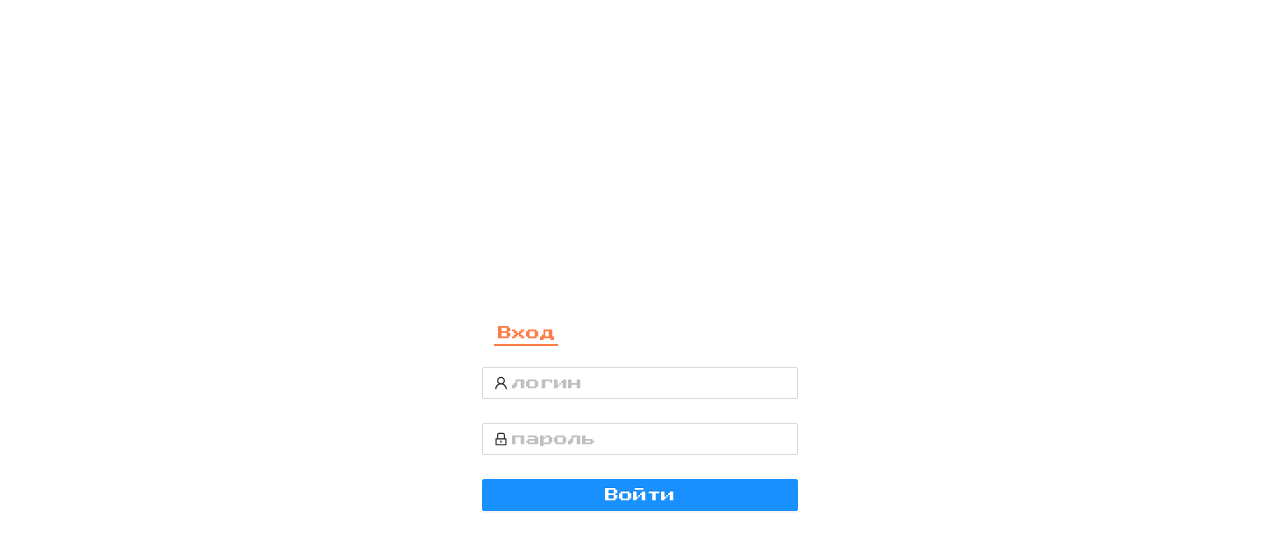
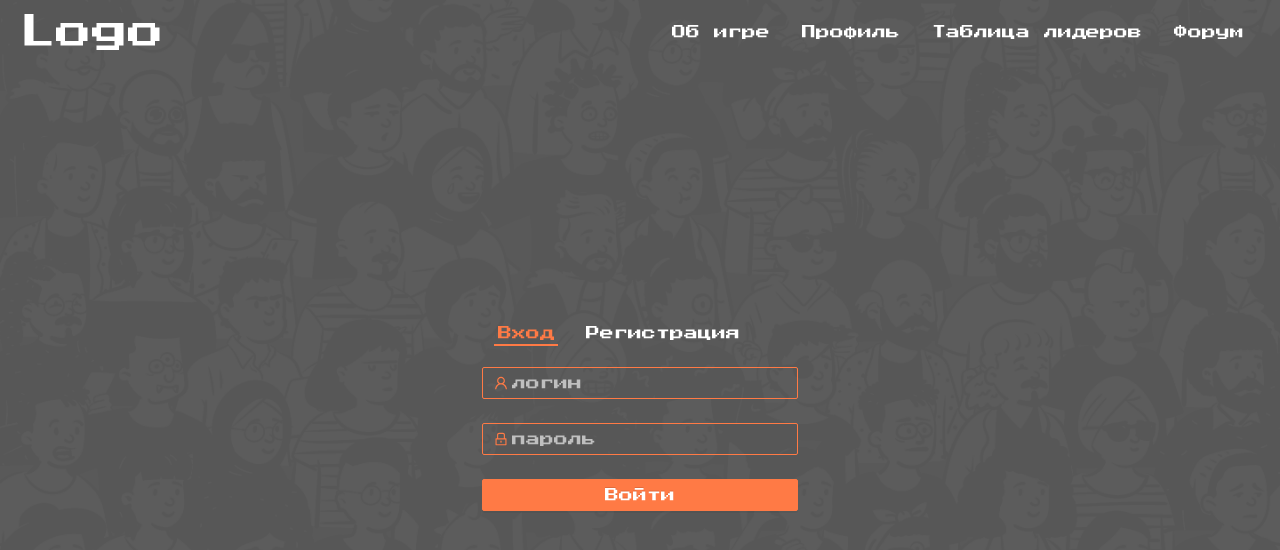
Before and after one commit to canvas-react-game/beatemup, a React app: page /signin in a window 1280 px wide. Shown: the top 550 px of the page. Built offline with nearby package versions, Linux system fonts and the light colour scheme.

Commit message:
Resolve merge conflicts

```diff
--- a/src/App/App.module.scss
+++ b/src/App/App.module.scss
@@ -4,6 +4,6 @@
   font-family: "Press Start 2P", cursive;
   font-size: 16px;
   text-align: center;
-  background: variables.$secondary url("../../assets/images/background.png") no-repeat center center cover;
+  background: variables.$secondary url("../../assets/images/background.png") no-repeat center center/cover;
   height: 100vh;
 }
--- a/src/components/Button/Button.module.scss
+++ /dev/null
@@ -1,39 +0,0 @@
-@use "./src/styles/variables.module.scss" as variables;
-
-button {
-  &:global(.ant-btn-text) {
-    color: white;
-
-    &:hover {
-      color: variables.$primary;
-    }
-
-    &:active {
-      color: darken(variables.$primary, 10%);
-    }
-
-    &:focus {
-      color: darken(variables.$primary, 10%);
-    }
-  }
-
-  &:global(.ant-btn-primary) {
-    border-color: variables.$primary;
-    background-color: variables.$primary;
-
-    &:hover {
-      background: darken(variables.$primary, 10%);
-      border-color: darken(variables.$primary, 10%);
-    }
-
-    &:active {
-      background: darken(variables.$primary, 10%);
-      border-color: darken(variables.$primary, 10%);
-    }
-
-    &:focus {
-      background: darken(variables.$primary, 10%);
-      border-color: darken(variables.$primary, 10%);
-    }
-  }
-}
--- a/src/components/Header/Header.view.tsx
+++ b/src/components/Header/Header.view.tsx
@@ -10,8 +10,8 @@ interface Props {
 }
 
 const mainRoute = appRoutes.main.path;
-const signInRoute = appRoutes.signIn.path;
-const signUpRoute = appRoutes.signUp.path;
+// const signInRoute = appRoutes.signIn.path;
+// const signUpRoute = appRoutes.signUp.path;
 
 const routes = [
     { path: appRoutes.about.path, label: "Об игре" },
--- a/src/components/Input/Input.module.scss
+++ /dev/null
@@ -1,58 +0,0 @@
-@use "./src/styles/variables.module.scss" as variables;
-
-input:-webkit-autofill,
-input:-webkit-autofill:hover,
-input:-webkit-autofill:focus,
-input:-webkit-autofill:active {
-  transition: all 0s 50000s;
-}
-
-.input {
-  &:global(.ant-input) {
-    background: none !important;
-    color: white !important;
-  }
-
-  &:global(.ant-input)::selection,
-  &:global(.ant-input):hover,
-  &:global(.ant-input):focus,
-  &:global(.ant-input):not(:focus) {
-    border-color: variables.$primary;
-  }
-  // prefix
-  &:global(.ant-input-affix-wrapper) {
-    background: none !important;
-    color: variables.$primary;
-
-    > input {
-      background: none !important;
-      color: white;
-    }
-
-    > input::selection {
-      background: variables.$primary;
-    }
-    // todo не срабатывает
-    > input:-webkit-autofill {
-      background: none !important;
-    }
-  }
-
-  &:global(.ant-input-affix-wrapper):not(.ant-input-affix-wrapper-disabled):hover {
-    border-color: variables.$primary;
-  }
-
-  &:global(.ant-input-affix-wrapper):not(.ant-input-affix-wrapper-disabled):focus {
-    border-color: variables.$primary;
-  }
-
-  &:global(.ant-input-affix-wrapper):not(.ant-input-affix-wrapper-disabled):not(:focus) {
-    border-color: variables.$primary;
-  }
-  // has-error
-  &:global(.ant-form-item-has-error) {
-    > div > div > div > span {
-      background: none;
-    }
-  }
-}
--- a/src/index.tsx
+++ b/src/index.tsx
@@ -3,5 +3,7 @@ import ReactDOM from "react-dom";
 import App from "./App/App.view";
 
 import "./styles/table.scss";
+import "./styles/input.scss";
+import "./styles/button.scss";
 
 ReactDOM.render(<App/>, document.getElementById("root"));
--- a/src/pages/LeaderBoard/LeaderBoard.view.tsx
+++ b/src/pages/LeaderBoard/LeaderBoard.view.tsx
@@ -1,43 +1,41 @@
+import React, { FC } from "react";
+import { Table } from "antd";
+import { ColumnsType, TablePaginationConfig } from "antd/es/table";
+import { FilterValue, SorterResult, TableCurrentDataSource } from "antd/lib/table/interface";
 import Header from "@/components/Header";
 import Container from "@/components/Container";
-import React, { FC } from "react";
-import {Table} from "antd"
-import { ColumnsType, TablePaginationConfig } from 'antd/es/table';
 
-import styles from "./LeaderBoard.module.scss"
+import styles from "./LeaderBoard.module.scss";
 import { LeaderBoardData, LeaderBoardUser } from "@/mock/leaderboard";
-import { FilterValue, SorterResult, TableCurrentDataSource } from "antd/lib/table/interface";
 
 // Колонки таблицы
 const columns: ColumnsType<LeaderBoardUser> = [
     {
-    title: 'Место',
-    dataIndex: 'position',
+        title: "Место",
+        dataIndex: "position",
     },
     {
-    title: 'Имя',
-    dataIndex: 'name',
+        title: "Имя",
+        dataIndex: "name",
         sorter: (a: LeaderBoardUser, b: LeaderBoardUser) => a.name.length - b.name.length,
-    sortDirections: ['descend'],
-    render: (value: string, item: LeaderBoardUser) => {
-        return (
+        sortDirections: ["descend"],
+        render: (value: string, item: LeaderBoardUser) => (
             <div
                 className={
-                    styles.nameContainer + " " +
-                    (item.is_banned ?
-                    styles.nameBanned :
-                    styles.nameActive)
+                    `${styles.nameContainer} ${
+                        item.is_banned
+                            ? styles.nameBanned
+                            : styles.nameActive}`
                 }
             >
                 {value}
             </div>
-        )
-    }
+        ),
     },
     {
-    title: 'Очки',
-    dataIndex: 'score',
-    defaultSortOrder: 'descend',
+        title: "Очки",
+        dataIndex: "score",
+        defaultSortOrder: "descend",
         sorter: (a: LeaderBoardUser, b: LeaderBoardUser) => a.score - b.score,
     },
 ];
@@ -47,15 +45,12 @@ const onChange = (
     pagination: TablePaginationConfig,
     filters: Record<string, FilterValue | null>,
     sorter: SorterResult<LeaderBoardUser> | SorterResult<any>[],
-        extra: TableCurrentDataSource<any>
-    ) =>
-    {
-        console.log('params', pagination, filters, sorter, extra);
-}
+    extra: TableCurrentDataSource<any>,
+) => {
+    console.log("params", pagination, filters, sorter, extra);
+};
 
-const LeaderBoard: FC<{}> = () => {
-
-    return (
+const LeaderBoard: FC<{}> = () => (
     <Container>
         <Header />
         <div className={styles.leaderBoardContainer}>
@@ -67,7 +62,6 @@ const LeaderBoard: FC<{}> = () => {
             />
         </div>
     </Container>
-    )
-}
+);
 
-export default LeaderBoard
+export default LeaderBoard;
--- a/src/pages/Profile/Profile.helpers.ts
+++ b/src/pages/Profile/Profile.helpers.ts
@@ -1,9 +1,9 @@
 import { useCallback, useState } from "react";
+import { Input } from "antd";
 import { useForm } from "antd/lib/form/Form";
 
 import { routes } from "@/config/routes/routes";
 
-import Input from "@/components/Input";
 import Password from "@/components/Password";
 
 import { ProfileValue } from "./Profile.types";
--- a/src/pages/Profile/components/FormControls/FormControls.view.tsx
+++ b/src/pages/Profile/components/FormControls/FormControls.view.tsx
@@ -1,8 +1,6 @@
 import React, { FC } from "react";
-import { Form, Modal } from "antd";
+import { Button, Form, Modal } from "antd";
 import { EditOutlined } from "@ant-design/icons";
-
-import Button from "@/components/Button";
 
 import { FormElement } from "../../Profile.types";
 
```
Also changed, not shown: src/pages/Leaderboard/Leaderboard.view.tsx (deleted, +0 -67 lines). Lines whose indentation alone changed are shown as unchanged.
